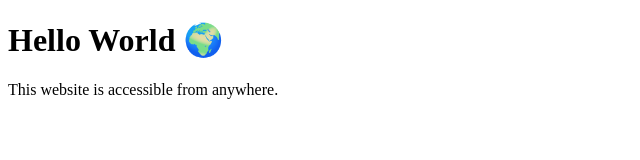
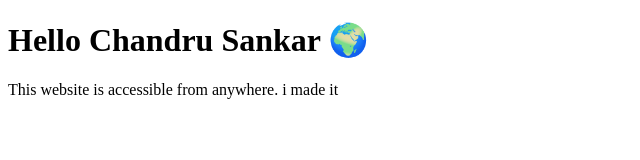
Before and after one commit to chandrusankar29-web/hello-world-site, a plain HTML site: page index.html in a window 1280 px wide. Shown: the whole page, without its empty margins (0-640 px from the left). Drawn offline with Linux system fonts and the light colour scheme.

Commit message:
Update index.html

```diff
--- a/index.html
+++ b/index.html
@@ -4,7 +4,7 @@
   <title>Hello Chandru</title>
 </head>
 <body>
-  <h1>Hello World 🌍</h1>
-  <p>This website is accessible from anywhere.</p>
+  <h1>Hello Chandru Sankar 🌍</h1>
+  <p>This website is accessible from anywhere. i made it</p>
 </body>
 </html>
```
